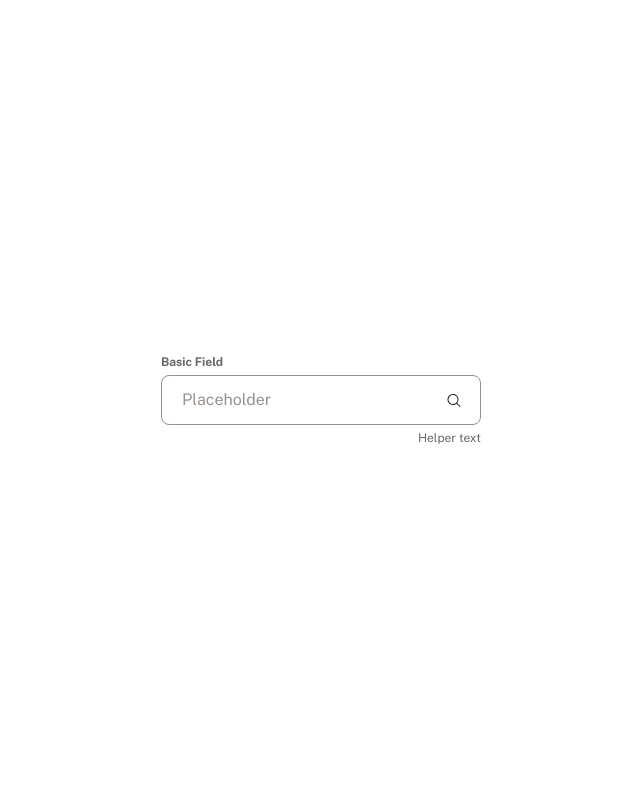
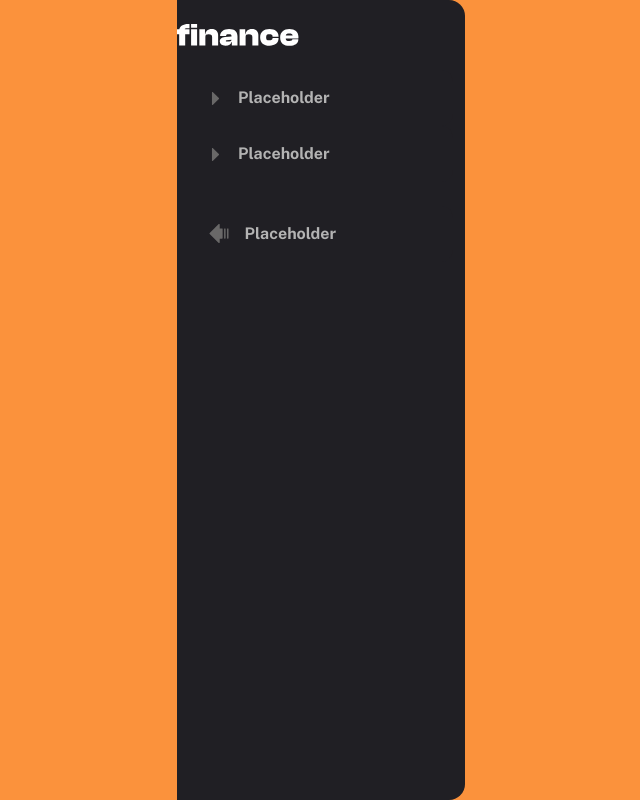
Before and after one commit to abdul-aziz123/personal-finance-web-app, a Next.js app: page / in a window 1280 px wide. Shown: the whole page, without its empty margins (319-959 px from the left). Built offline with nearby package versions, Linux system fonts and the light colour scheme.

Commit message:
3rd commit

```diff
--- a/src/app/page.tsx
+++ b/src/app/page.tsx
@@ -2,19 +2,30 @@ import React from "react";
 import Button from "@/components/button";
 import Tab from "@/components/tab";
 import FormField from "@/components/form";
+import SidebarFull, { SidebarItem } from "@/components/sidebar";
 import { IconCaretRight, IconCaretLeft, IconSearch } from "@/icons";
+import { Span } from "next/dist/trace";
 
-export default function page() {
+export default function Page() {
   return (
-    <>
-      <div className="flex min-h-screen items-center justify-center gap-space200">
-        <FormField
-          label="Basic Field"
-          placeholder="Placeholder"
-          helperText="Helper text"
-          IconComponent={<IconSearch />}
-        />
-      </div>
-    </>
+    <div className="flex min-h-screen items-center justify-center gap-space200 bg-orange-400">
+      {/* <FormField
+        label="Basic Field"
+        placeholder="Placeholder"
+        helperText="Helper text"
+        IconComponent={
+          <span className="fill-Grey500 hover:fill-Grey900 active:fill-Grey900">
+            <IconCaretRight className="fill-current" />
+          </span>
+        }
+      /> */}
+      {/* <Button variant="page">
+        Primary <IconCaretLeft />
+      </Button> */}
+
+      {/* <Tab>Tab</Tab> */}
+      {/* <SidebarItem variant="Menu">Placeholder</SidebarItem> */}
+      <SidebarFull />
+    </div>
   );
 }
--- a/src/components/sidebar.tsx
+++ b/src/components/sidebar.tsx
@@ -0,0 +1,54 @@
+import React from "react";
+import { IconCaretRight, IconMinimize, IconLogoLarge } from "@/icons";
+import { cn } from "@/libs/utils";
+
+type SidebarItemProps = {
+  children: React.ReactNode;
+  className?: string;
+  variant?: "Menu" | "Minimize";
+  active?: boolean;
+} & React.ButtonHTMLAttributes<HTMLButtonElement>;
+
+export function SidebarItem({
+  children,
+  variant = "Minimize",
+  active,
+  className,
+  ...props
+}: SidebarItemProps) {
+  return (
+    <button
+      className={cn(
+        "group flex h-14 w-[276px] flex-row items-center gap-space200 rounded-br-xl rounded-tr-xl bg-Grey900 px-space400 py-space200 text-text3 font-bold text-Grey300 hover:text-Grey100",
+        {
+          "active:border-l-4 active:border-l-Green active:bg-Beige100 active:text-Grey900":
+            variant == "Menu",
+        },
+        className,
+      )}
+    >
+      {variant == "Minimize" && (
+        <IconMinimize className="fill-Grey500 group-hover:fill-Grey100" />
+      )}
+      {variant == "Menu" && (
+        <IconCaretRight className="fill-Grey500 group-hover:fill-Grey100 group-active:fill-Green" />
+      )}
+      {children}
+    </button>
+  );
+}
+
+export default function SidebarFull() {
+  return (
+    <div className="flex min-h-screen max-w-72 flex-col gap-space300 rounded-br-2xl rounded-tr-2xl bg-Grey900 py-space300">
+      <IconLogoLarge className="px-space400 py-space500" />
+      <div className="max-h-[800px] w-[300px] flex-col gap-space50 pr-space300">
+        <SidebarItem variant="Menu">Placeholder</SidebarItem>
+        <SidebarItem variant="Menu">Placeholder</SidebarItem>
+      </div>
+      <SidebarItem variant="Minimize">Placeholder</SidebarItem>
+    </div>
+  );
+}
+
+// export default Sidebar;
--- a/src/icons/index.tsx
+++ b/src/icons/index.tsx
@@ -66,7 +66,48 @@ export function IconSearch({ className }: { className?: string }) {
       <path
         d="m13.3538 13.1462-3.1294-3.1287c.907-1.08894 1.3593-2.48564 1.2628-3.89955-.0966-1.41391-.7345-2.73618-1.78109-3.69173-1.0466-.95555-2.42131-1.470821-3.83815-1.438621-1.41683.032201-2.76671.609391-3.76883 1.611501-1.00211 1.00212-1.579301 2.352-1.611501 3.76883-.0322 1.41684.483071 2.79155 1.438621 3.83817.95556 1.0466 2.27782 1.6845 3.69173 1.781 1.41391.0966 2.81061-.3557 3.89954-1.2627l3.12878 3.1293c.0464.0465.1016.0833.1623.1085.0607.0251.1257.0381.1914.0381s.1308-.013.1915-.0381c.0607-.0252.1158-.062.1623-.1085.0464-.0464.0833-.1016.1084-.1623.0252-.0607.0381-.1257.0381-.1914s-.0129-.1308-.0381-.1915c-.0251-.0607-.062-.1158-.1084-.1623zm-11.85378-6.64621c0-.89002.26392-1.76005.75839-2.50007.49446-.74002 1.19727-1.31679 2.01954-1.65739.82226-.34059 1.72706-.42971 2.59998-.25607.87291.17363 1.67473.60221 2.30407 1.23155s1.0579 1.43116 1.2316 2.30407c.1736.87292.0845 1.77772-.2561 2.59999-.34062.82226-.91739 1.52507-1.65741 2.01953-.74002.4945-1.61005.7584-2.50007.7584-1.19307-.0013-2.33689-.4759-3.18052-1.31949-.84363-.84363-1.31816-1.98745-1.31948-3.18052z"
         fill="#201f24"
+        className={className ? className : ""}
       />
     </svg>
   );
 }
+
+export function IconMinimize({ className }: { className?: string }) {
+  return (
+    <svg
+      fill="none"
+      height={19.5}
+      viewBox="0 0 20 20"
+      width={19.5}
+      xmlns="http://www.w3.org/2000/svg"
+    >
+      <path
+        d="m14.0001 5.26002v8.99998c0 .1989-.079.3897-.2197.5304-.1406.1406-.3314.2196-.5303.2196h-2.25v3.75c.0001.1484-.0438.2936-.1262.417-.0824.1235-.1996.2197-.3367.2765s-.288.0717-.4336.0427c-.14554-.029-.27923-.1005-.38412-.2056l-9.000003-9c-.069733-.0696-.125052-.1523-.162795-.2434-.037743-.09102-.05717-.18862-.05717-.28718s.019427-.19615.05717-.2872.093062-.17377.162795-.24342l9.000003-9.000004c.10489-.105009.23858-.1765346.38412-.2055224.1456-.02898777.2965-.0141343.4336.0426801.1371.0568143.2543.1530353.3367.2764803s.1263.268565.1262.416987v3.749999h2.25c.1989 0 .3897.07902.5303.21967.1407.14065.2197.33142.2197.53033zm2.25-.75c-.1989 0-.3897.07902-.5303.21967-.1407.14065-.2197.33142-.2197.53033v8.99998c0 .1989.079.3897.2197.5304.1406.1406.3314.2196.5303.2196s.3897-.079.5303-.2196c.1407-.1407.2197-.3315.2197-.5304v-8.99998c0-.19891-.079-.38968-.2197-.53033-.1406-.14065-.3314-.21967-.5303-.21967zm3 0c-.1989 0-.3897.07902-.5303.21967-.1407.14065-.2197.33142-.2197.53033v8.99998c0 .1989.079.3897.2197.5304.1406.1406.3314.2196.5303.2196s.3897-.079.5303-.2196c.1407-.1407.2197-.3315.2197-.5304v-8.99998c0-.19891-.079-.38968-.2197-.53033-.1406-.14065-.3314-.21967-.5303-.21967z"
+        fill="#b3b3b3"
+        className={className ? className : ""}
+      />
+    </svg>
+  );
+}
+
+export function IconLogoLarge({ className }: { className?: string }) {
+  return (
+    <svg
+      fill="none"
+      height={22}
+      viewBox="0 0 122 22"
+      width={122}
+      xmlns="http://www.w3.org/2000/svg"
+    >
+      <g fill="#fff" className={className ? className : ""}>
+        <path d="m8.192 21.44h-6.016v-11.2h-2.176v-4.928h2.304c.64-3.04 3.616-5.312 8.896-5.312h1.28v4.288h-2.24c-1.664 0-2.464.16-2.432 1.024h4.672v4.928h-4.288z" />
+        <path d="m20.1047 3.84h-6.016v-3.84h6.016zm0 17.6h-6.016v-16.128h6.016z" />
+        <path d="m28.3622 21.44h-6.016v-16.128h5.6321v4.896h.32c.3519-2.688 2.112-5.216 6.432-5.216 4.352 0 6.3999 2.624 6.3999 6.112v10.336h-6.0159v-8.128c0-2.24-.8321-2.944-3.4561-2.944-2.656 0-3.296.672-3.296 2.752z" />
+        <path d="m48.4447 21.76c-3.648 0-5.696-1.664-5.696-4.416 0-2.272 1.568-3.904 5.216-4.256l6.56-.64v-.32c0-1.632-.7039-1.888-2.8479-1.888-1.9841 0-2.592.384-2.592 1.728v.128h-6.0161v-.064c0-4.288 3.584-7.04 9.056-7.04 5.632 0 8.352 2.752 8.352 7.264v9.184h-5.632v-3.392h-.32c-.608 2.272-2.592 3.712-6.08 3.712zm.352-4.8c0 .512.512.608 1.44.608 2.912 0 4.096-.352 4.256-1.792l-4.9279.576c-.544.064-.7681.256-.7681.608z" />
+        <path d="m68.596 21.44h-6.016v-16.128h5.632v4.896h.32c.352-2.688 2.112-5.216 6.432-5.216 4.352 0 6.4 2.624 6.4 6.112v10.336h-6.016v-8.128c0-2.24-.832-2.944-3.456-2.944-2.656 0-3.296.672-3.296 2.752z" />
+        <path d="m92.5185 21.76c-5.728 0-9.376-3.168-9.376-8.384 0-5.248 3.648-8.384 9.376-8.384 5.504 0 9.0235 2.816 9.0235 7.136v.512h-5.9835v-.256c0-1.664-1.216-2.016-3.168-2.016-2.208 0-3.264.48-3.264 3.008 0 2.496 1.056 2.976 3.264 2.976 1.952 0 3.168-.32 3.168-1.984v-.288h5.9835v.544c0 4.288-3.5195 7.136-9.0235 7.136z" />
+        <path d="m112.462 21.76c-5.472 0-9.312-2.336-9.312-8.384 0-5.248 3.808-8.384 9.184-8.384 5.568 0 9.12 2.784 9.12 7.968 0 .544-.032.96-.096 1.536h-12.64c.096 1.952.96 2.496 3.52 2.496 2.432 0 3.072-.416 3.072-1.376v-.352h6.016v.384c0 3.584-3.424 6.112-8.864 6.112zm-.256-12.16c-2.208 0-3.136.48-3.392 1.856h6.816c-.224-1.376-1.184-1.856-3.424-1.856z" />
+      </g>
+    </svg>
+  );
+}
```
